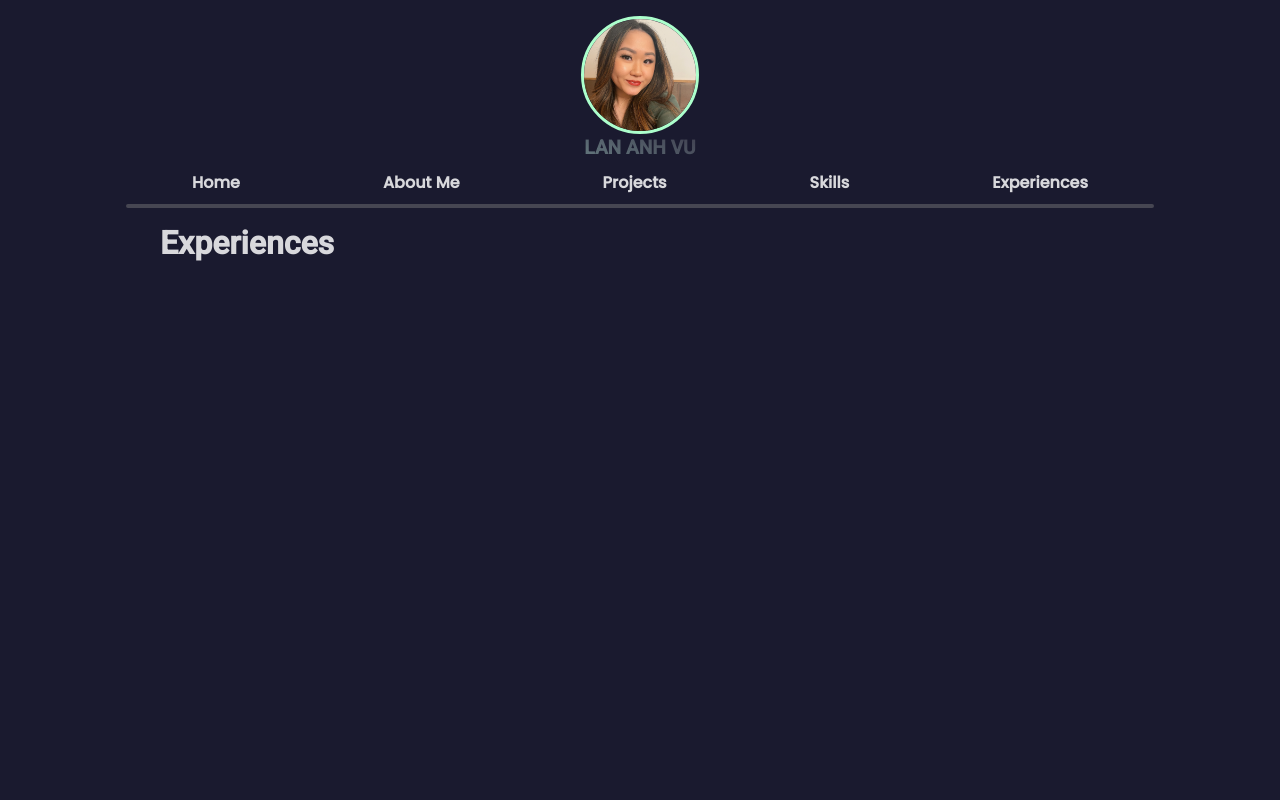
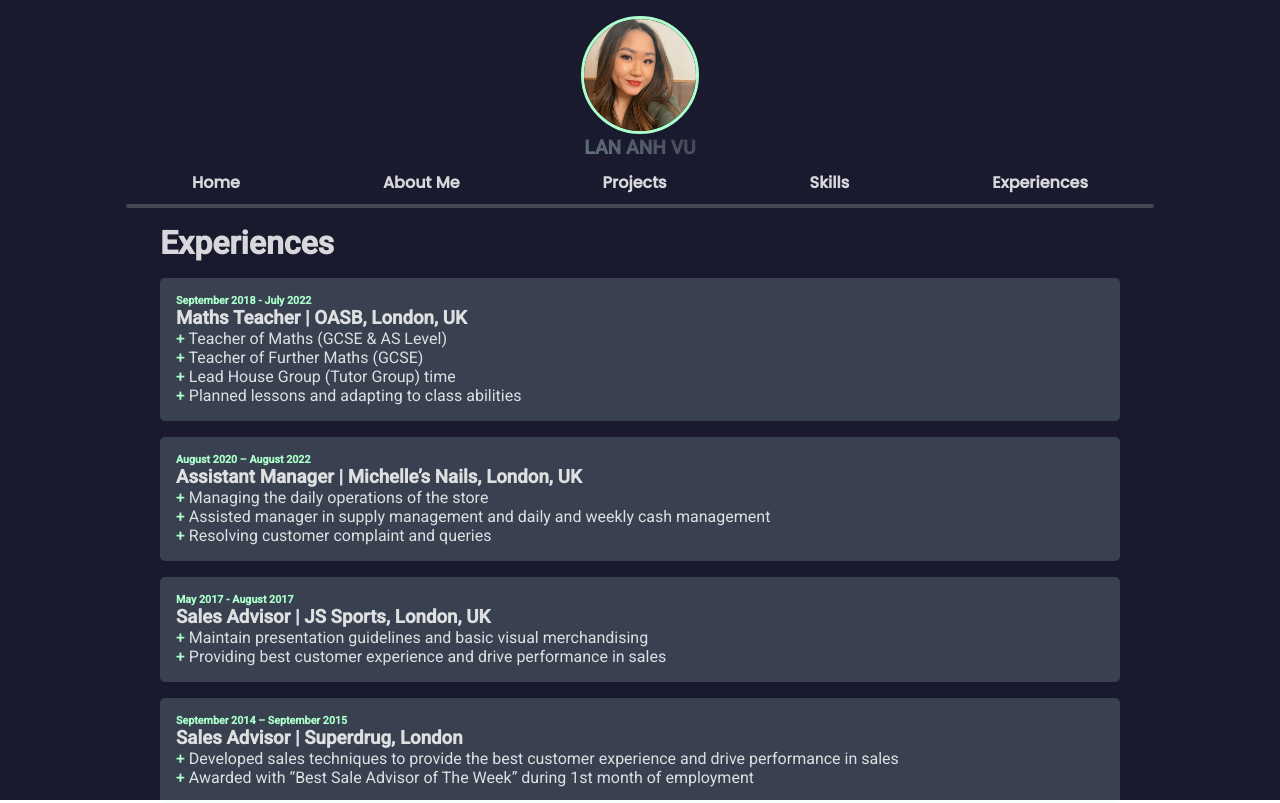
Before and after one commit to lanniiee/my-portfolio, a React (Create React App) app: page /experiences in a window 1280 px wide. Built offline with nearby package versions, Linux system fonts and the light colour scheme.

Commit message:
add in experiences but need to refactor

```diff
--- a/src/pages/AboutMe/AboutMe.jsx
+++ b/src/pages/AboutMe/AboutMe.jsx
@@ -22,12 +22,29 @@ const AboutMe = () => {
             </div>
 
             <div className="aboutme__info">
+                <h3>Education</h3>
+                <h6>2018 – 2019 </h6>
+                <p><span className="main-blue">+</span> Postgraduate Certificate in Education – Secondary (Non-QTS) | Goldsmiths</p>
+                <h5></h5>
+                <h6>2015 – 2018 </h6>
+                <p><span className="main-blue">+</span> Economics Bsc (2.1) | University of Kent (Canterbury)</p>
+                <h5><span className="bold">Modules including</span>: Econometrics, Finance, Games Theory, Industrial Economics, Economic Growth, Mathematics,
+Statistics, Micro and Macroeconomics, Strategy and Games, Data Analysis, Econometrics and, Money and Banking
+</h5>
+                <h6>2013 - 2015</h6>
+                <p><span className="main-blue">+</span> A Levels | City and Islington College (Angel)</p>
+                <h5>Mathematics  (B), Photography (B), Economics (C), AS History</h5>
+                <h6>2008 - 2013</h6>
+                <p><span className="main-blue">+</span> GCSE | Bacon’s College (London)</p>
+                <h5>11 GCSEs including Mathematics (A), English Literature (A) and English Language (B)</h5>
+            </div>
+
+            <div className="aboutme__info">
                 <h3>Hobbies</h3>
                 <p><span className="main-blue">+</span> Learning new programming languages</p>
                 <p><span className="main-blue">+</span> Playing badminton, football and volleyball</p>
-                <p><span className="main-blue">+</span> Creative activities such as drawing, painting</p>
-                <p><span className="main-blue">+</span> Singing</p>
-                <p><span className="main-blue">+</span> Gaming</p>
+                <p><span className="main-blue">+</span> Activities such as drawing, painting, singing and gaming</p>
+
             </div>
 
         </div>
--- a/src/pages/AboutMe/AboutMe.scss
+++ b/src/pages/AboutMe/AboutMe.scss
@@ -3,23 +3,22 @@
 
 
 .aboutme {
-    margin: 14rem 2rem 2rem 2rem;
+    margin: 14rem 2rem 0 2rem;
     font-family: $font-heading;
     animation: aboutme 1s ease-in-out 1;
 
     &__heading {
-        margin-bottom: 2rem;
+        margin-bottom: 0.5rem;
         margin-left: 10vw;
-
         color: $color-main;
     }
     &__info {
         margin: 0 10vw;
-        padding: 1rem;
+        padding: 0.5rem;
         background: $color-shadow;
         border-radius: 5px;
         color: $color-main;
-        margin: 1.5rem 10vw;
+        margin: 0.5rem 10vw;
     }
 
     @keyframes aboutme {
@@ -31,11 +30,6 @@
         }
     }
 
-    .main-blue {
-        color: $color-secondary;
-        font-weight: 500;
-        font-size: 1rem;
-    }
 
     h3 {
         padding-bottom: 0.5rem;
@@ -44,4 +38,20 @@
         padding-bottom: 0.2rem;
     }
 
+    h5 {
+        font-size: 0.7rem;
+        font-weight: 400;
+        margin-bottom: 1rem;
+    }
+
+    .bold {
+        font-weight: 500;
+    }
+
 }
+
+.main-blue {
+    color: $color-secondary;
+    font-weight: 500;
+    font-size: 1rem;
+}
--- a/src/pages/Experiences/Experiences.jsx
+++ b/src/pages/Experiences/Experiences.jsx
@@ -5,6 +5,60 @@ const Experiences = () => {
     return (
         <div className="experiences">
             <h1 className="experiences__heading">Experiences</h1>
+
+            <div className="experiences__info">
+                <h6>September 2018 - July 2022</h6>
+                <h3 className="experiences__job">Maths Teacher | OASB, London, UK</h3>
+                <p>
+                    <span className="main-blue">+</span> Teacher of Maths (GCSE & AS Level)
+                </p>
+                <p>
+                <span className="main-blue">+</span> Teacher of Further Maths (GCSE)
+                </p>
+                <span className="main-blue">+</span> Lead House Group (Tutor Group) time
+                <p>
+                <span className="main-blue">+</span> Planned lessons and adapting to class abilities
+                </p>
+            </div>
+
+            <div className="experiences__info">
+                <h6>August 2020 – August 2022</h6>
+                <h3 className="experiences__job">Assistant Manager | Michelle’s Nails, London, UK</h3>
+
+                <p>
+                    <span className="main-blue">+</span> Managing the daily operations of the store
+                </p>
+                <p>
+                    <span className="main-blue">+</span> Assisted manager in supply management and daily and weekly cash management
+                </p>
+                <p>
+                    <span className="main-blue">+</span> Resolving customer complaint and queries
+                </p>
+            </div>
+
+            <div className="experiences__info">
+                <h6>May 2017 - August 2017</h6>
+                <h3 className="experiences__job">Sales Advisor | JS Sports, London, UK</h3>
+
+                <p>
+                    <span className="main-blue">+</span> Maintain presentation guidelines and basic visual merchandising
+                </p>
+                <p>
+                    <span className="main-blue">+</span> Providing best customer experience and drive performance in sales
+                </p>
+            </div>
+
+            <div className="experiences__info">
+                <h6>September 2014 – September 2015 </h6>
+                <h3 className="experiences__job">Sales Advisor | Superdrug, London</h3>
+
+                <p>
+                    <span className="main-blue">+</span> Developed sales techniques to provide the best customer experience and drive performance in sales
+                </p>
+                <p>
+                    <span className="main-blue">+</span> Awarded with “Best Sale Advisor of The Week” during 1st month of employment
+                </p>
+            </div>
         </div>
     )
 }
--- a/src/pages/Experiences/Experiences.scss
+++ b/src/pages/Experiences/Experiences.scss
@@ -2,12 +2,20 @@
 @use "../../styles/variables" as *;
 
 .experiences {
-    padding: 14rem 2rem 2rem 2rem;
+    padding: 14rem 2rem 0rem 2rem;
     font-family: $font-heading;
     animation: experiences 1s ease-in-out 1;
     &__heading {
         margin-left: 10vw;
         color: $color-main;
+    }
+    &__info {
+        margin: 0 10vw;
+        padding: 1rem;
+        background: $color-shadow;
+        border-radius: 5px;
+        color: $color-main;
+        margin: 1rem 10vw;
     }
 
     @keyframes experiences {
@@ -19,3 +27,7 @@
         }
     }
 }
+
+h6 {
+    color: $color-secondary;
+}
```
Also changed, not shown: src/assets/images/client-project.png (added).
